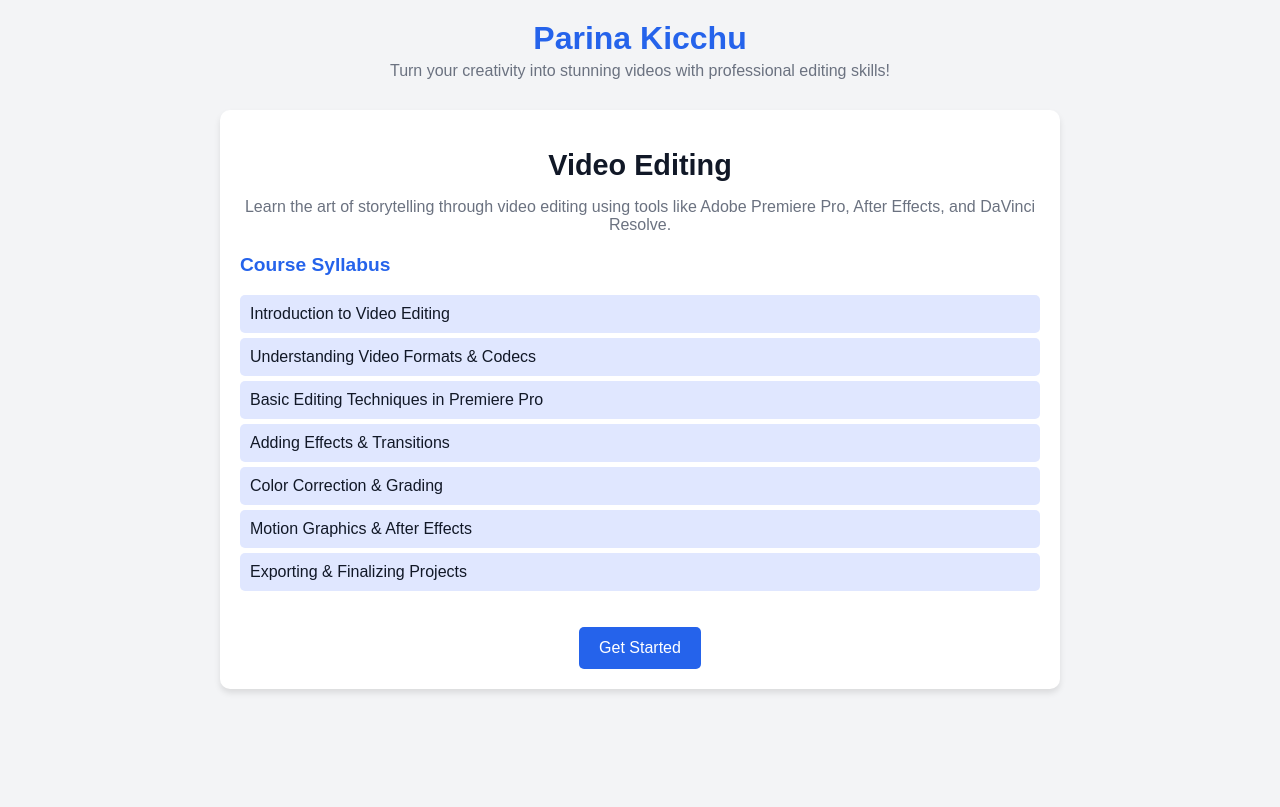
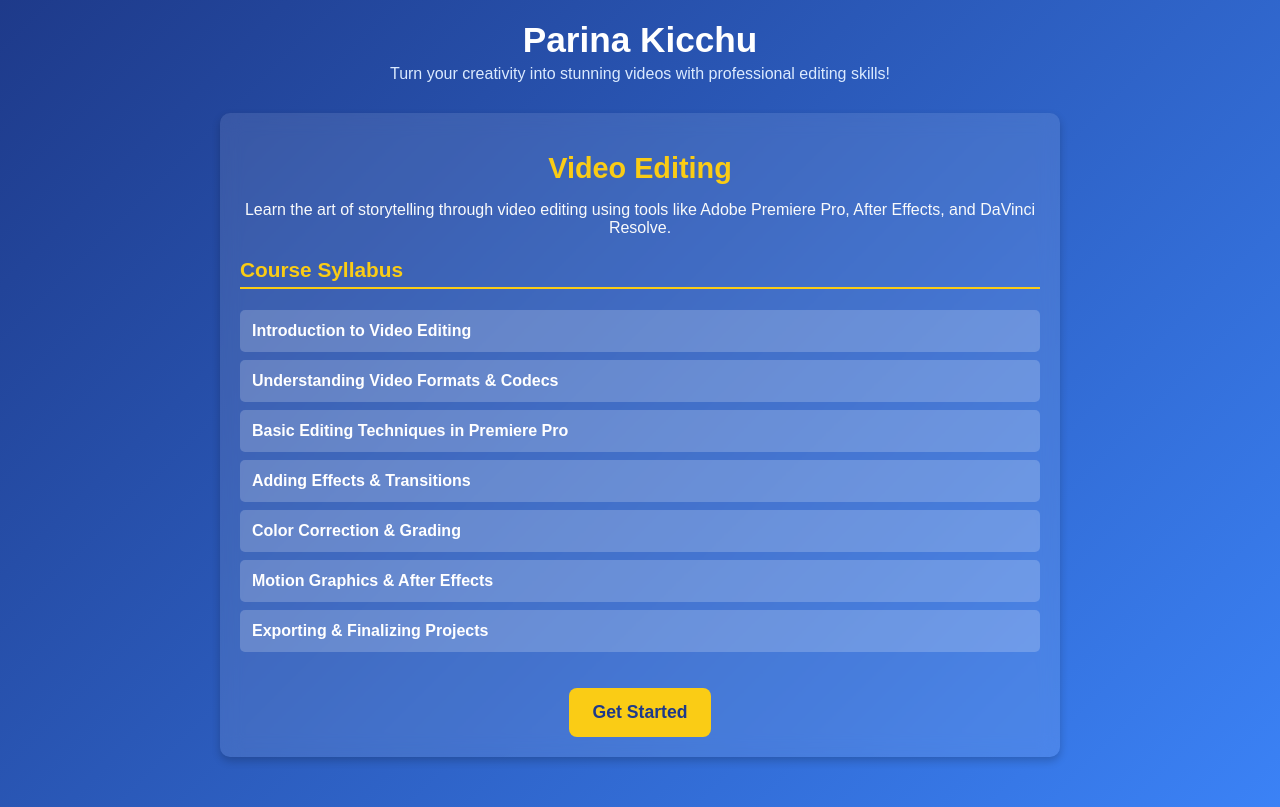
Before and after one commit to sheikhsulaiman/kichoi-parina, a plain HTML site: page video-editing.html in a window 1280 px wide. Drawn offline with Linux system fonts and the light colour scheme.

Commit message:
video editing and video content page cahnging

```diff
--- a/video-editing.html
+++ b/video-editing.html
@@ -7,35 +7,37 @@
     <style>
         body {
             font-family: Arial, sans-serif;
-            background-color: #f3f4f6;
+            background: linear-gradient(135deg, #1e3a8a, #3b82f6);
+            color: white;
             text-align: center;
             margin: 0;
             padding: 20px;
         }
-        .header {
-            font-size: 2rem;
-            font-weight: bold;
-            color: #2563eb;
-        }
-        .subtext {
-            color: #6b7280;
-            margin-top: 5px;
-        }
         .container {
             max-width: 800px;
             margin: 30px auto;
-            background: white;
+            background: rgba(255, 255, 255, 0.1);
             padding: 20px;
             border-radius: 10px;
-            box-shadow: 0 4px 6px rgba(0, 0, 0, 0.1);
+            box-shadow: 0 4px 8px rgba(0, 0, 0, 0.2);
+            backdrop-filter: blur(10px);
+        }
+        .header {
+            font-size: 2.2rem;
+            font-weight: bold;
+            color: #ffffff;
+        }
+        .subtext {
+            color: #dbeafe;
+            margin-top: 5px;
         }
         .course-title {
             font-size: 1.8rem;
-            color: #111827;
+            color: #facc15;
             margin-bottom: 10px;
         }
         .description {
-            color: #6b7280;
+            color: #f9fafb;
             margin-bottom: 20px;
         }
         .syllabus {
@@ -43,32 +45,43 @@
             margin-top: 20px;
         }
         .syllabus h3 {
-            color: #2563eb;
-            font-size: 1.2rem;
+            color: #facc15;
+            font-size: 1.3rem;
+            border-bottom: 2px solid #facc15;
+            padding-bottom: 5px;
         }
         .syllabus ul {
             list-style: none;
             padding: 0;
         }
         .syllabus li {
-            background: #e0e7ff;
-            margin: 5px 0;
-            padding: 10px;
+            background: rgba(255, 255, 255, 0.2);
+            margin: 8px 0;
+            padding: 12px;
             border-radius: 5px;
-            color: #111827;
+            color: white;
+            font-weight: bold;
+            transition: transform 0.3s ease-in-out;
+        }
+        .syllabus li:hover {
+            transform: scale(1.05);
+            background: rgba(255, 255, 255, 0.3);
         }
         .button {
             margin-top: 20px;
-            padding: 12px 20px;
-            background-color: #2563eb;
-            color: white;
+            padding: 14px 24px;
+            background: #facc15;
+            color: #1e3a8a;
+            font-weight: bold;
             border: none;
-            border-radius: 5px;
+            border-radius: 8px;
             cursor: pointer;
-            font-size: 1rem;
+            font-size: 1.1rem;
+            transition: all 0.3s ease-in-out;
         }
         .button:hover {
-            background-color: #1d4ed8;
+            background: #fde047;
+            transform: scale(1.1);
         }
     </style>
 </head>
@@ -95,7 +108,6 @@
             </ul>
         </div>
 
-
         <button class="button" onclick="window.location.href='contents_video_editing.html'">Get Started</button>
     </div>
 </body>
```
Also changed, not shown: contents_video_editing.html (+36 -15 lines).
